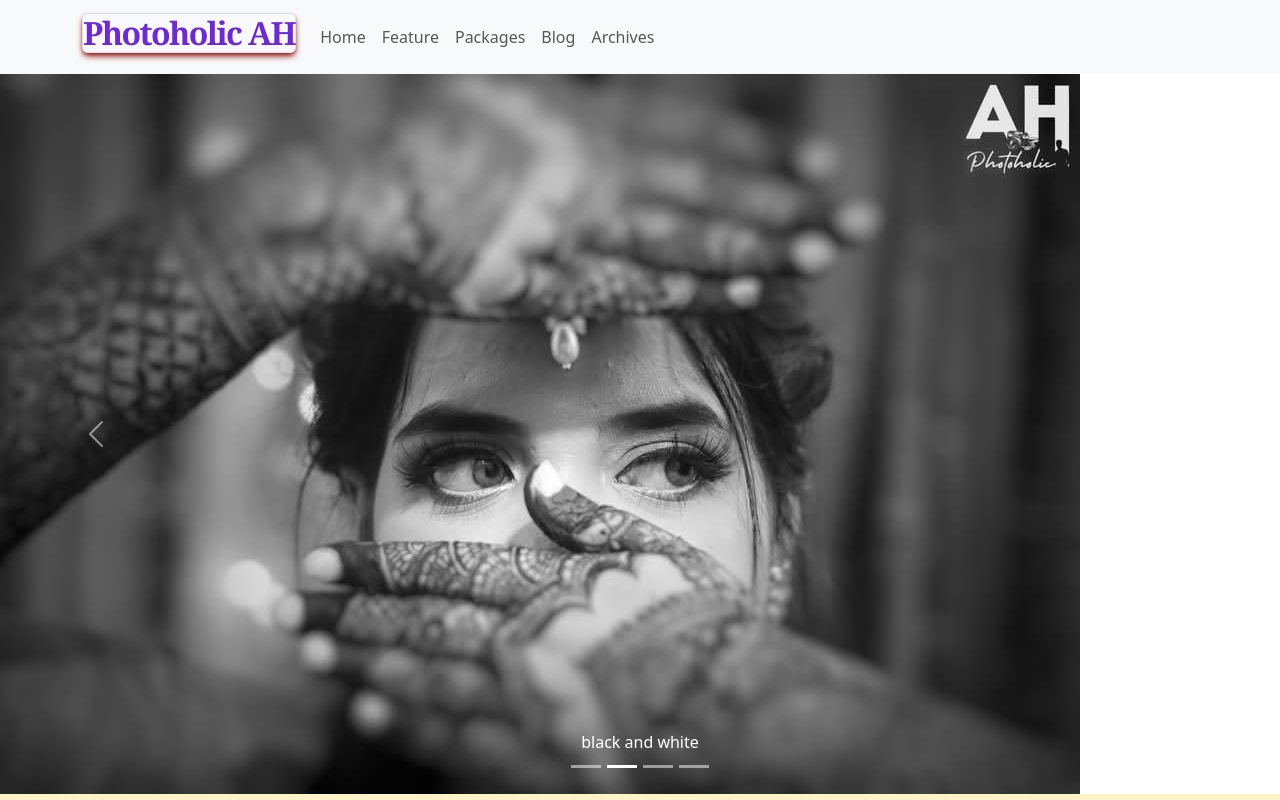
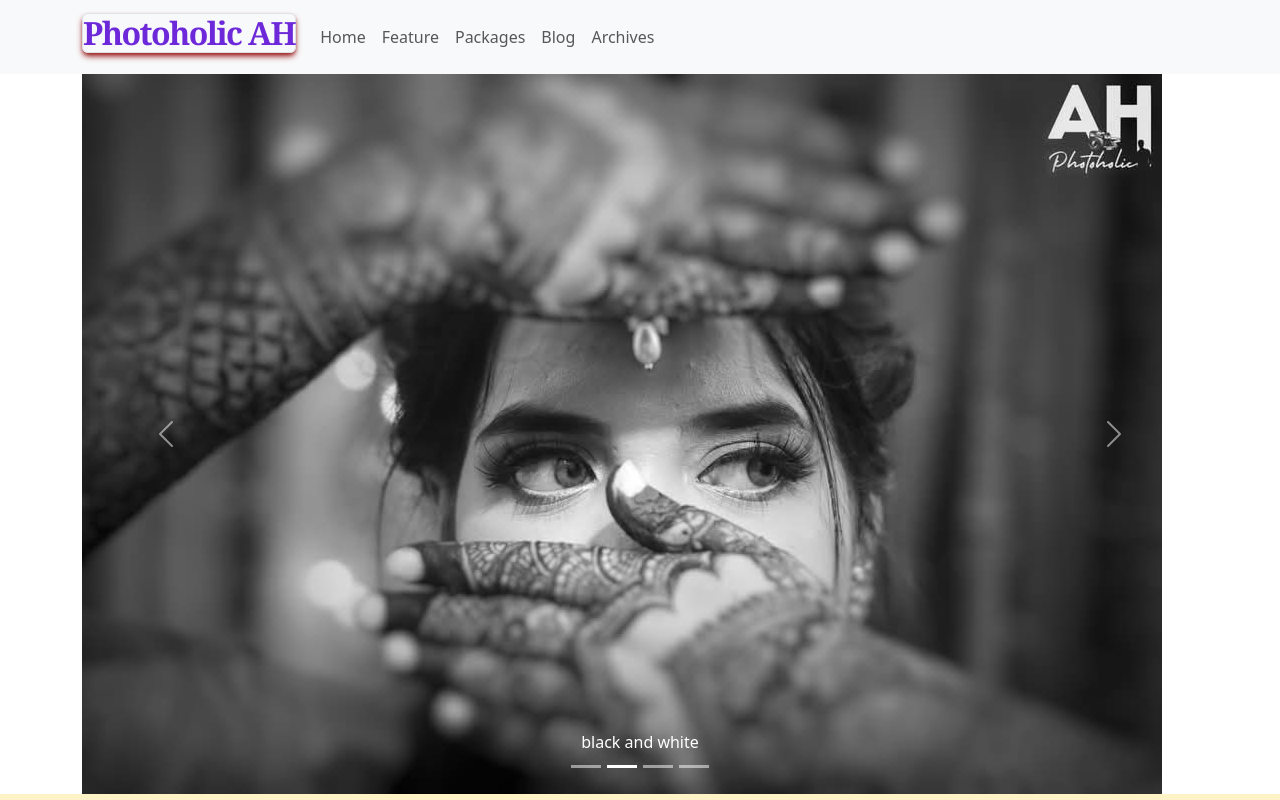
Before and after one commit to ashiful2002/photoholicah, a React (Vite) app: page / in a window 1280 px wide. Shown: the top 800 px of the page. Built offline with nearby package versions, Linux system fonts and the light colour scheme.

Commit message:
second commit

```diff
--- a/src/Sections/Featured.jsx
+++ b/src/Sections/Featured.jsx
@@ -3,7 +3,7 @@ import Carousel from "react-bootstrap/Carousel";
 import { carouselItems } from "../Constants/Index";
 function Featured() {
   return (
-    <div className="" id="home">
+    <div className="container mx-auto" id="home">
       <Carousel>
         {carouselItems.map((item) => (
           <Carousel.Item>
```
